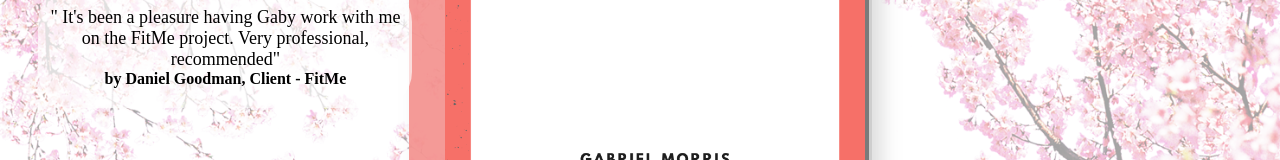
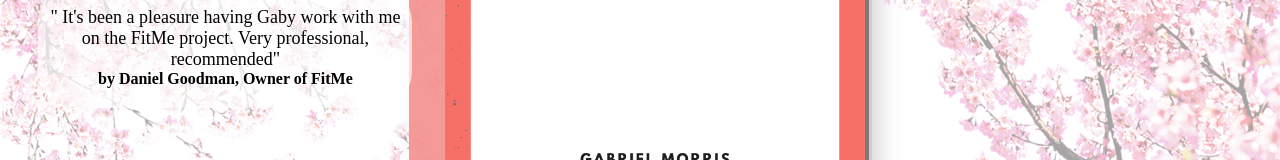
Before and after one commit to view4/portfolio-book, a React (Create React App) app: page / in a window 1280 px wide. Shown: the part 532-692 px from the top of the page. Built offline with nearby package versions, Linux system fonts and the light colour scheme.

Commit message:
smallllll

```diff
--- a/src/Components/Book.tsx
+++ b/src/Components/Book.tsx
@@ -124,7 +124,6 @@ class Book extends Component<{}, State> {
 
   private turnPage = (num: number) => {
     // this.setState({ isTurning: true, isTurningBack: num < 0 ? true : false });
-    console.log(num);
     let { pageNumber } = this.state;
     pageNumber = pageNumber + num;
 
@@ -212,7 +211,6 @@ class Book extends Component<{}, State> {
       setDisplayExpandedImage: (File, isMobile) =>
         this.setState({ displayExpandedImage: true, expandedImageFile: File, isExpandedImageMobile: isMobile }),
     };
-    console.log(this.state);
     return (
       <>
         <PageMenu
--- a/src/content/content.json
+++ b/src/content/content.json
@@ -238,7 +238,7 @@
           {
             "author": "Daniel Goodman",
             "text": " It's been a pleasure having Gaby work with me on the FitMe project. Very professional, recommended",
-            "relation": "Client - FitMe",
+            "relation": "Owner of FitMe",
             "index": 2
           }
     ],
```
Also changed, not shown: src/Components/Page.tsx (+0 -112 lines).
